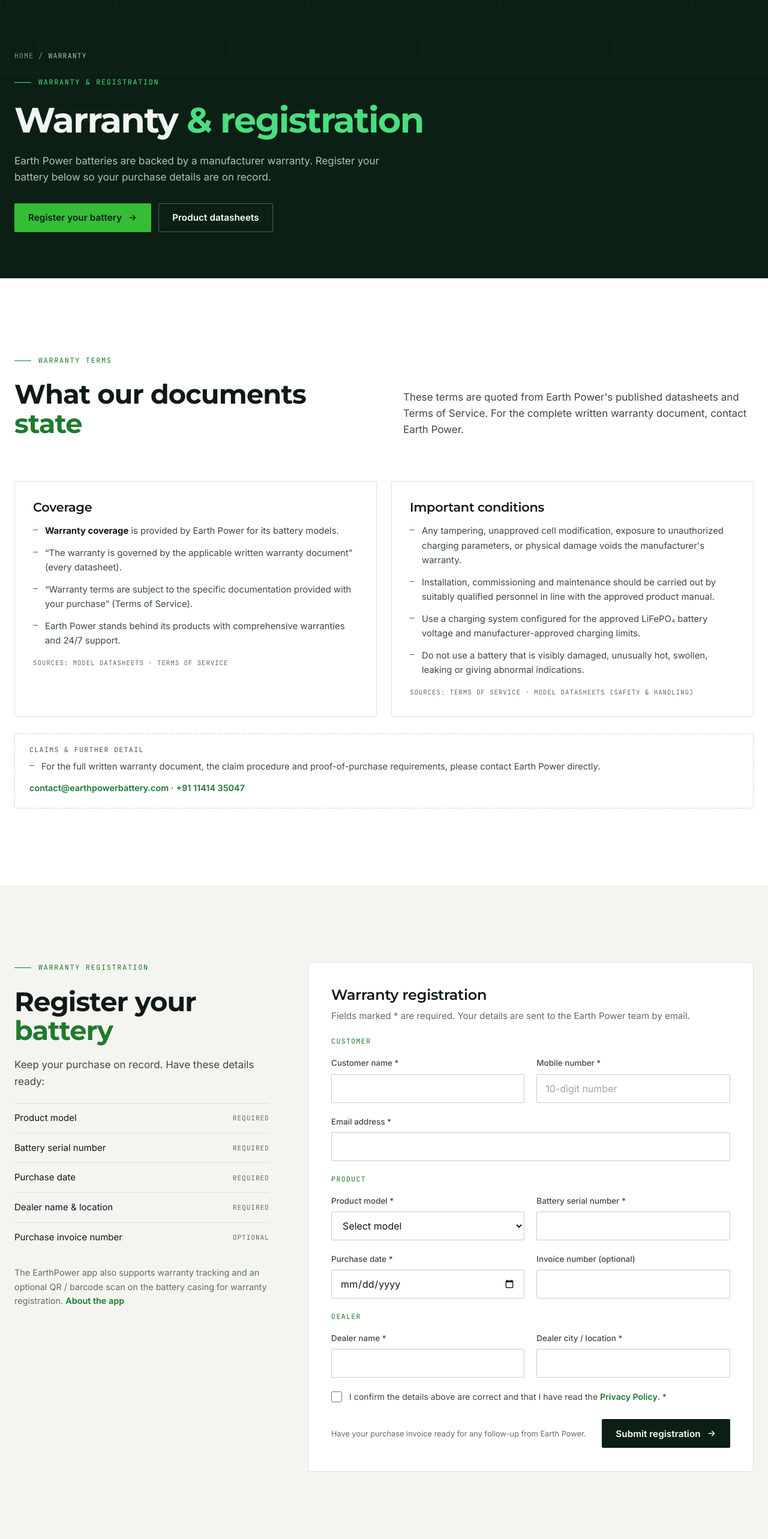
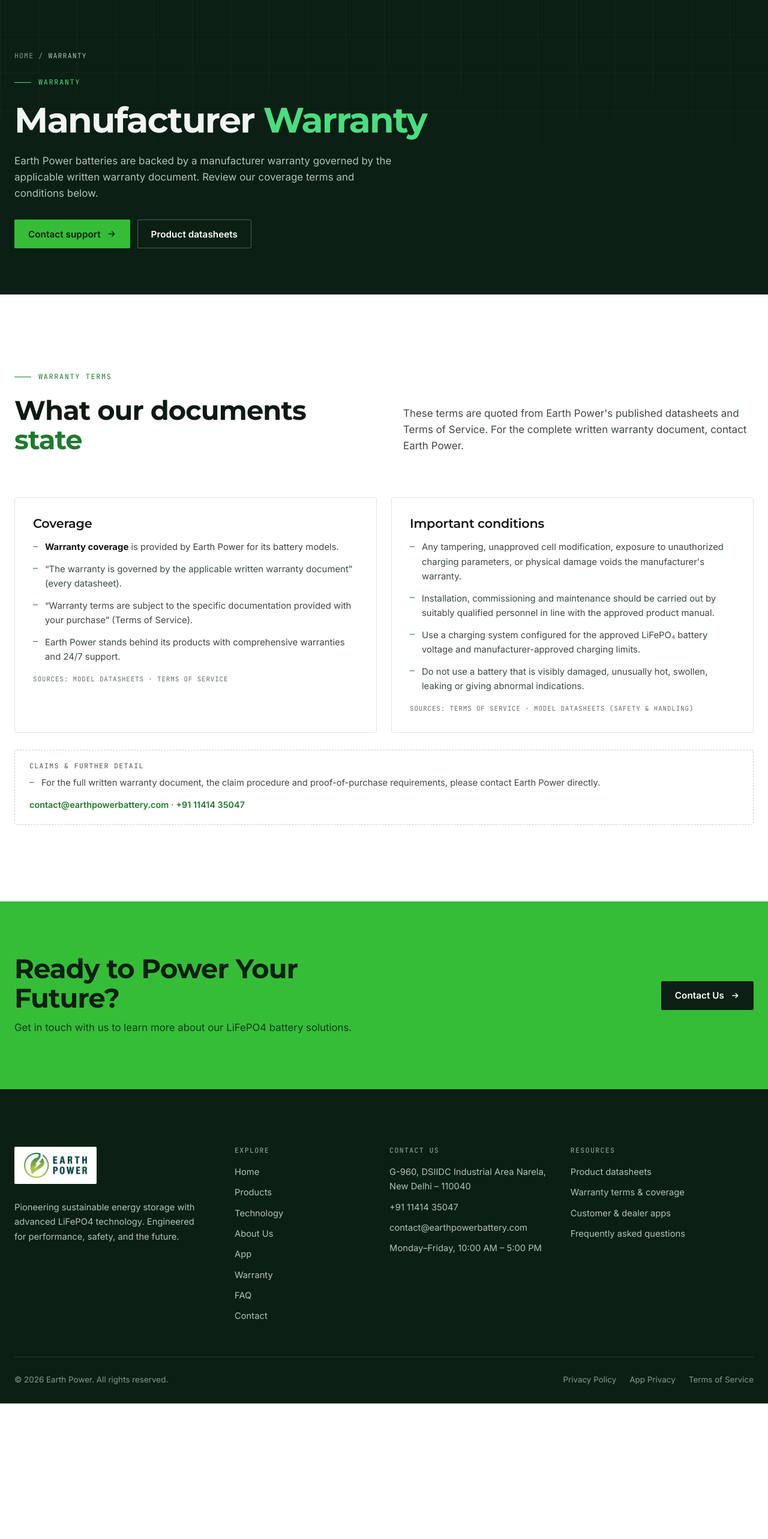
Before and after one commit to JatinNarang1/earthpower.com, a Next.js app: page /warranty in a window 1280 px wide. Shown: the part 120-2686 px from the top of the page at 60% size. After the commit the page ends 2460 px from the top, so only its background shows below. Built offline with nearby package versions, Linux system fonts and the light colour scheme.

Commit message:
chore(warranty): hide battery registration form and update links

```diff
--- a/app/page.tsx
+++ b/app/page.tsx
@@ -27,7 +27,7 @@ export default function HomePage() {
               </p>
               <div className="cta-row">
                 <Link href="/products" className="btn btn-primary">Explore Products <Arrow /></Link>
-                <Link href="/warranty" className="btn btn-outline">Warranty &amp; Registration</Link>
+                <Link href="/warranty" className="btn btn-outline">Warranty Terms</Link>
               </div>
             </div>
             <Hero3D />
@@ -35,7 +35,7 @@ export default function HomePage() {
           <div className="kpis">
             <div><b>{STATS.count} models</b><span>{STATS.minV} V to {STATS.maxV} V</span></div>
             <div><b>{STATS.minKwh}–{STATS.maxKwh} kWh</b><span>Nominal energy range</span></div>
-            <div><b>Warranty</b><span>Online registration</span></div>
+            <div><b>Warranty</b><span>Manufacturer coverage</span></div>
             <div><b>−20 to 60 °C</b><span>Operating temperature</span></div>
             <div><b>Bluetooth BMS</b><span>Live monitoring in the app</span></div>
           </div>
--- a/app/products/[id]/page.tsx
+++ b/app/products/[id]/page.tsx
@@ -108,7 +108,7 @@ export default function ProductPage({ params }: { params: { id: string } }) {
               <h2>Warranty</h2>
               <p style={{ color: 'var(--tx-2)' }}>
                 Earth Power batteries are covered by a manufacturer warranty governed by the applicable written warranty document.{' '}
-                <Link className="link" href="/warranty">Warranty terms &amp; registration</Link>
+                <Link className="link" href="/warranty">Warranty terms &amp; coverage</Link>
               </p>
 
               <h2>General disclaimer</h2>
--- a/app/warranty/page.tsx
+++ b/app/warranty/page.tsx
@@ -1,12 +1,11 @@
 import type { Metadata } from 'next'
 import Link from 'next/link'
-import { Arrow, PageHero, Reveal, SectionHead } from '@/components/ep/ui'
-import WarrantyForm from '@/components/ep/WarrantyForm'
+import { Arrow, Reveal, SectionHead } from '@/components/ep/ui'
 import { SITE } from '@/lib/site'
 
 export const metadata: Metadata = {
-  title: 'Warranty & Registration',
-  description: 'Earth Power battery warranty information and online warranty registration.',
+  title: 'Warranty',
+  description: 'Earth Power battery warranty coverage, conditions, and claim support information.',
 }
 
 export default function WarrantyPage() {
@@ -15,11 +14,11 @@ export default function WarrantyPage() {
       <section className="ph-hero dark">
         <div className="wrap">
           <div className="crumb"><Link href="/">Home</Link> / <b>Warranty</b></div>
-          <div className="eyebrow" style={{ color: 'var(--signal)' }}>Warranty &amp; registration</div>
-          <h1>Warranty <em>&amp; registration</em></h1>
-          <p className="lead">Earth Power batteries are backed by a manufacturer warranty. Register your battery below so your purchase details are on record.</p>
+          <div className="eyebrow" style={{ color: 'var(--signal)' }}>Warranty</div>
+          <h1>Manufacturer <em>Warranty</em></h1>
+          <p className="lead">Earth Power batteries are backed by a manufacturer warranty governed by the applicable written warranty document. Review our coverage terms and conditions below.</p>
           <div className="cta-row">
-            <a href="#register" className="btn btn-primary">Register your battery <Arrow /></a>
+            <Link href="/contact" className="btn btn-primary">Contact support <Arrow /></Link>
             <Link href="/products" className="btn btn-outline">Product datasheets</Link>
           </div>
         </div>
@@ -61,27 +60,6 @@ export default function WarrantyPage() {
           </Reveal>
         </div>
       </section>
-
-      <section className="sec paper" id="register">
-        <div className="wrap">
-          <div className="wreg">
-            <div>
-              <div className="eyebrow">Warranty registration</div>
-              <h2 style={{ marginBottom: 20 }}>Register your <span className="hl">battery</span></h2>
-              <p className="lead">Keep your purchase on record. Have these details ready:</p>
-              <ul className="need">
-                <li>Product model <span>Required</span></li>
-                <li>Battery serial number <span>Required</span></li>
-                <li>Purchase date <span>Required</span></li>
-                <li>Dealer name &amp; location <span>Required</span></li>
-                <li>Purchase invoice number <span>Optional</span></li>
-              </ul>
-              <p style={{ marginTop: 22, fontSize: '.9rem', color: 'var(--mut)' }}>The EarthPower app also supports warranty tracking and an optional QR / barcode scan on the battery casing for warranty registration. <Link className="link" href="/app">About the app</Link></p>
-            </div>
-            <WarrantyForm />
-          </div>
-        </div>
-      </section>
     </>
   )
 }
--- a/components/Footer.tsx
+++ b/components/Footer.tsx
@@ -50,7 +50,7 @@ export default function Footer() {
               <h4>Resources</h4>
               <ul>
                 <li><Link href="/products">Product datasheets</Link></li>
-                <li><Link href="/warranty#register">Register your warranty</Link></li>
+                <li><Link href="/warranty">Warranty terms &amp; coverage</Link></li>
                 <li><Link href="/app">Customer &amp; dealer apps</Link></li>
                 <li><Link href="/faq">Frequently asked questions</Link></li>
               </ul>
--- a/data/faq.ts
+++ b/data/faq.ts
@@ -22,6 +22,6 @@ export const FAQ: { cat: string; q: string; a: string }[] = [
   { cat: 'Datasheets', q: 'Where can I download datasheets?', a: 'Every product has a “Download Datasheet (PDF)” button on its card and its product page. [Go to products](/products).' },
   { cat: 'Warranty', q: 'What warranty do the batteries have?', a: 'Earth Power batteries are covered by a manufacturer warranty, governed by the applicable written warranty document. [Warranty page](/warranty).' },
   { cat: 'Warranty', q: 'What can void the warranty?', a: "According to the Terms of Service, tampering, unapproved cell modification, exposure to unauthorized charging parameters, or physical damage voids the manufacturer's warranty. The full written warranty document governs." },
-  { cat: 'Warranty', q: 'How do I register my warranty?', a: 'Use the [warranty registration form](/warranty#register) with your product model, serial number, purchase date and dealer details. The EarthPower app also supports warranty tracking and an optional QR / barcode scan on the battery for registration.' },
+  { cat: 'Warranty', q: 'How do I get warranty support or documentation?', a: 'Online battery registration is currently unavailable on the website. Keep your purchase invoice and contact your authorized Earth Power dealer or [contact Earth Power](/contact) for warranty assistance.' },
   { cat: 'Contact', q: 'How do I contact Earth Power?', a: `Email ${SITE.email} or call ${SITE.phone}, ${SITE.hours}. Address: ${SITE.address}. We respond to enquiries within 24 hours. [Contact page](/contact).` },
 ]
```
